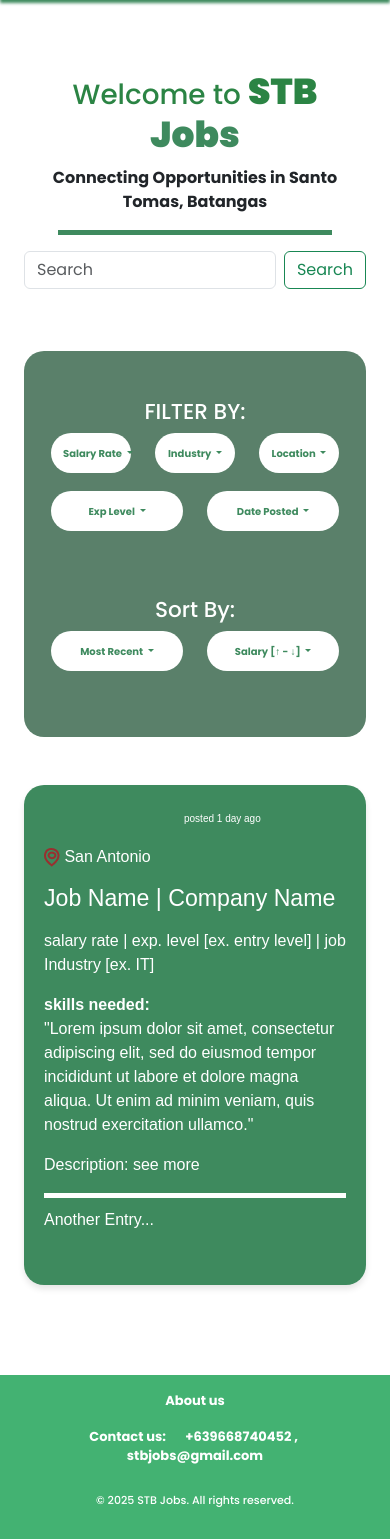
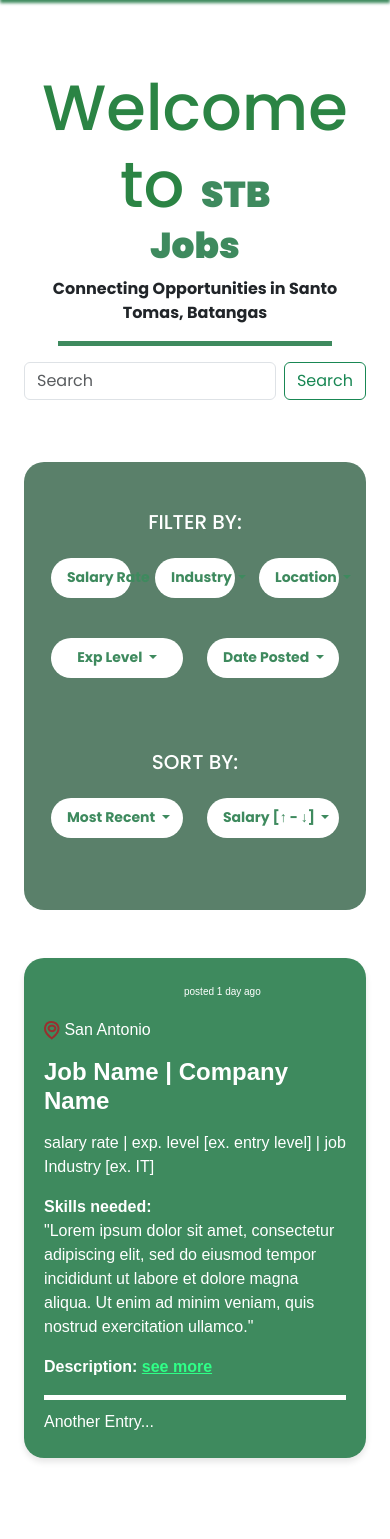
Before and after one commit to viirietym/testing.github.io, a PHP site: page /user/userJobList.php in a window 390 px wide. Shown: the part 100-1639 px from the top of the page. Run offline with PHP 8.4, Linux system fonts and the light colour scheme.

Commit message:
Revision of the responsive of the job list of the employee side

```diff
--- a/assets/css/userCSS/userJobList.css
+++ b/assets/css/userCSS/userJobList.css
@@ -30,7 +30,7 @@ body {
 }
 
 
-.filters h4 {
+.filters h5 {
     text-align: center;
     color: white;
 }
@@ -55,10 +55,11 @@ body {
 .welcome h1 {
     color: #2b8444;
     margin: 0;
-
+    font-size: 4rem;
 }
 
 .stb {
+    color: #3E8A5E;
     font-weight: 900;
     font-size: clamp(36px, 4vw, 64px)
 }
@@ -88,3 +89,32 @@ body {
     font-family: Arial, sans-serif;
     box-shadow: 0 4px 6px rgba(0, 0, 0, 0.1);
 }
+
+.job-card h3 {
+    font-weight: bold;
+    font-size: 1.5rem;
+}
+
+.see-more {
+    color: #2FFF87; /* Green color */
+    text-decoration: underline; /* Add underline */
+    text-decoration-color: #2FFF87; /* Green underline */
+    font-weight: bold; /* Optional: Make it bold */
+}
+
+.see-more:hover {
+    color: #2FFF87; /* Darker green for hover effect */
+    text-decoration-color: #2F6B4A; /* Match underline color on hover */
+}
+
+
+.dropdown .btn {
+    padding: 8px 16px;
+    font-size: 14px;
+    border-radius: 20px;
+}
+
+.dropdown-menu .dropdown-item {
+    padding: 10px 20px;
+    font-size: 14px;
+}
--- a/user/userJobList.php
+++ b/user/userJobList.php
@@ -52,12 +52,12 @@
                             <img src="../assets/image/userImage/location.png" alt="Location Icon" class="icon"> San
                             Antonio
                         </p>
-                        <h3 class="mt-3">Job Name | Company Name</h3>
+                        <h3 class="font-weight-bold mt-3">Job Name | Company Name</h3>
                         <p class="job-details mt-3">
                             salary rate | exp. level [ex. entry level] | job Industry [ex. IT]
                         </p>
                         <div class="skills-section mt-3">
-                            <p><strong>skills needed:</strong><br>
+                            <p><strong>Skills needed:</strong><br>
                                 "Lorem ipsum dolor sit amet, consectetur adipiscing elit, sed do eiusmod tempor
                                 incididunt
                                 ut labore et dolore magna aliqua. Ut enim ad minim veniam, quis nostrud exercitation
@@ -65,7 +65,7 @@
                             </p>
                         </div>
                         <div class="description-section">
-                            <p>Description: <a href="#" class="see-more">see more</a></p>
+                            <p><strong>Description:</strong> <a href="#" class="see-more">see more</a></p>
                         </div>
                         <div style="border-top: 5px solid white; width: 100%; margin: 10px 0;"></div>
                         <p class="another-entry">Another Entry...</p>
@@ -77,13 +77,13 @@
             <div class="col-12 col-lg-4 order-3 order-lg-4 mt-5">
     <div class="filter-section">
         <div class="filters col-12 d-flex flex-column align-items-center py-5">
-            <h4>FILTER BY:</h4>
+            <h5>FILTER BY:</h5>
 
             <!-- Dropdown for Salary Rate -->
             <div class="row w-100 text-center">
                 <div class="col-4 col-lg-6 mb-2 mb-md-0 order-1 order-md-1">
                     <div class="dropdown w-100">
-                        <button class="btn btn-light w-100 dropdown-toggle" type="button" id="dropdownSalaryRate" data-bs-toggle="dropdown" aria-expanded="false">
+                        <button class="my-3 btn btn-light w-100 dropdown-toggle" type="button" id="dropdownSalaryRate" data-bs-toggle="dropdown" aria-expanded="false">
                             Salary Rate
                         </button>
                         <ul class="dropdown-menu" aria-labelledby="dropdownSalaryRate">
@@ -97,7 +97,7 @@
                 <!-- Dropdown for Industry -->
                 <div class="col-4 col-lg-6 mb-2 mb-md-0 order-2 order-md-2">
                     <div class="dropdown w-100">
-                        <button class="btn btn-light w-100 dropdown-toggle" type="button" id="dropdownIndustry" data-bs-toggle="dropdown" aria-expanded="false">
+                        <button class="my-3 btn btn-light w-100 dropdown-toggle" type="button" id="dropdownIndustry" data-bs-toggle="dropdown" aria-expanded="false">
                             Industry
                         </button>
                         <ul class="dropdown-menu" aria-labelledby="dropdownIndustry">
@@ -111,7 +111,7 @@
                 <!-- Dropdown for Location -->
                 <div class="col-4 col-lg-6 order-3 order-md-3">
                     <div class="dropdown w-100">
-                        <button class="btn btn-light w-100 dropdown-toggle" type="button" id="dropdownLocation" data-bs-toggle="dropdown" aria-expanded="false">
+                        <button class="my-3 btn btn-light w-100 dropdown-toggle" type="button" id="dropdownLocation" data-bs-toggle="dropdown" aria-expanded="false">
                             Location
                         </button>
                         <ul class="dropdown-menu" aria-labelledby="dropdownLocation">
@@ -125,7 +125,7 @@
                 <!-- Dropdown for Exp Level -->
                 <div class="col-6 col-lg-6 mb-2 mb-md-0 order-4 order-md-4">
                     <div class="dropdown w-100">
-                        <button class="btn btn-light w-100 dropdown-toggle" type="button" id="dropdownExpLevel" data-bs-toggle="dropdown" aria-expanded="false">
+                        <button class="my-3 btn btn-light w-100 dropdown-toggle" type="button" id="dropdownExpLevel" data-bs-toggle="dropdown" aria-expanded="false">
                             Exp Level
                         </button>
                         <ul class="dropdown-menu" aria-labelledby="dropdownExpLevel">
@@ -139,7 +139,7 @@
                 <!-- Dropdown for Date Posted -->
                 <div class="col-6 col-lg-12 mb-2 mb-md-0 order-5 order-md-6">
                     <div class="dropdown w-100">
-                        <button class="btn btn-light w-100 dropdown-toggle" type="button" id="dropdownDatePosted" data-bs-toggle="dropdown" aria-expanded="false">
+                        <button class="my-3 btn btn-light w-100 dropdown-toggle" type="button" id="dropdownDatePosted" data-bs-toggle="dropdown" aria-expanded="false">
                             Date Posted
                         </button>
                         <ul class="dropdown-menu" aria-labelledby="dropdownDatePosted">
@@ -151,13 +151,13 @@
                 </div>
             </div>
 
-            <h4 class="mt-5">Sort By:</h4>
+            <h5 class="mt-5">SORT BY:</h5>
 
             <!-- Dropdown for Most Recent and Salary -->
             <div class="row w-100 text-center">
                 <div class="col-6 col-lg-6 mb-2 mb-md-0">
                     <div class="dropdown w-100">
-                        <button class="btn btn-light w-100 dropdown-toggle" type="button" id="dropdownMostRecent" data-bs-toggle="dropdown" aria-expanded="false">
+                        <button class="my-3 btn btn-light w-100 dropdown-toggle" type="button" id="dropdownMostRecent" data-bs-toggle="dropdown" aria-expanded="false">
                             Most Recent
                         </button>
                         <ul class="dropdown-menu" aria-labelledby="dropdownMostRecent">
@@ -169,7 +169,7 @@
                 </div>
                 <div class="col-6 col-lg-6">
                     <div class="dropdown w-100">
-                        <button class="btn btn-light w-100 dropdown-toggle" type="button" id="dropdownSalary" data-bs-toggle="dropdown" aria-expanded="false">
+                        <button class="my-3 btn btn-light w-100 dropdown-toggle" type="button" id="dropdownSalary" data-bs-toggle="dropdown" aria-expanded="false">
                             Salary [↑ - ↓]
                         </button>
                         <ul class="dropdown-menu" aria-labelledby="dropdownSalary">
```
